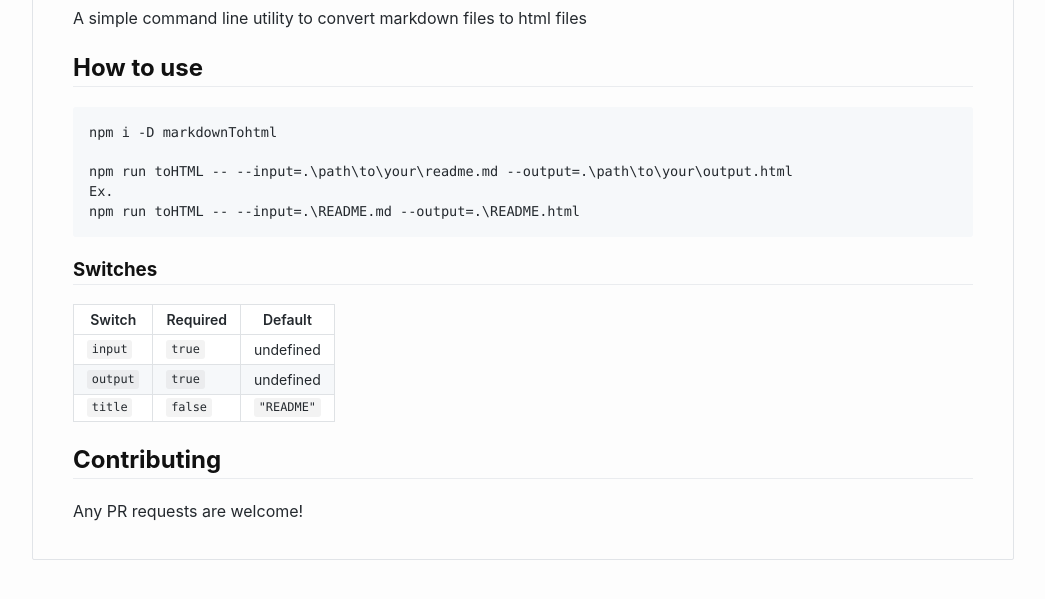
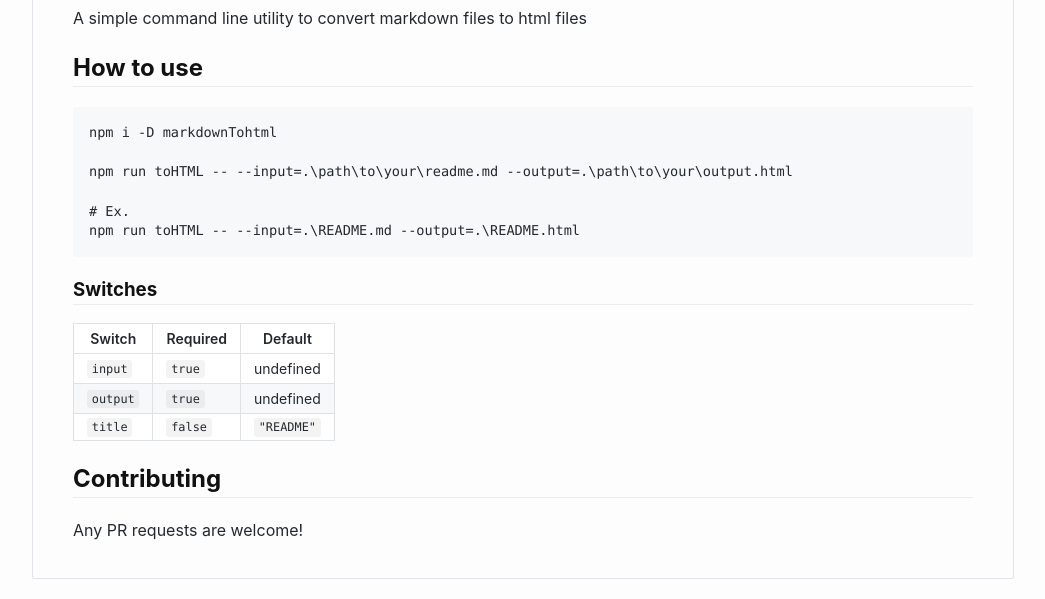
Before and after one commit to EvasiveXkiller/github-md-html, a website: page examples/index.html in a window 1280 px wide. Shown: the part 135-734 px from the top of the page, without its empty margins (117-1162 px from the left). Drawn offline with Linux system fonts and the light colour scheme.

Commit message:
updated `README.md`

```diff
--- a/examples/index.html
+++ b/examples/index.html
@@ -202,10 +202,11 @@
 <h1 id="markdown-to-html">Markdown to HTML</h1>
 <p>A simple command line utility to convert markdown files to html files</p>
 <h2 id="how-to-use">How to use</h2>
-<pre><code>npm i -D markdownTohtml
+<pre><code class="shell language-shell">npm i -D markdownTohtml
 
 npm run toHTML -- --input=.\path\to\your\readme.md --output=.\path\to\your\output.html
-Ex.
+
+# Ex.
 npm run toHTML -- --input=.\README.md --output=.\README.html
 </code></pre>
 <h3 id="switches">Switches</h3>
```
Also changed, not shown: README.md.
